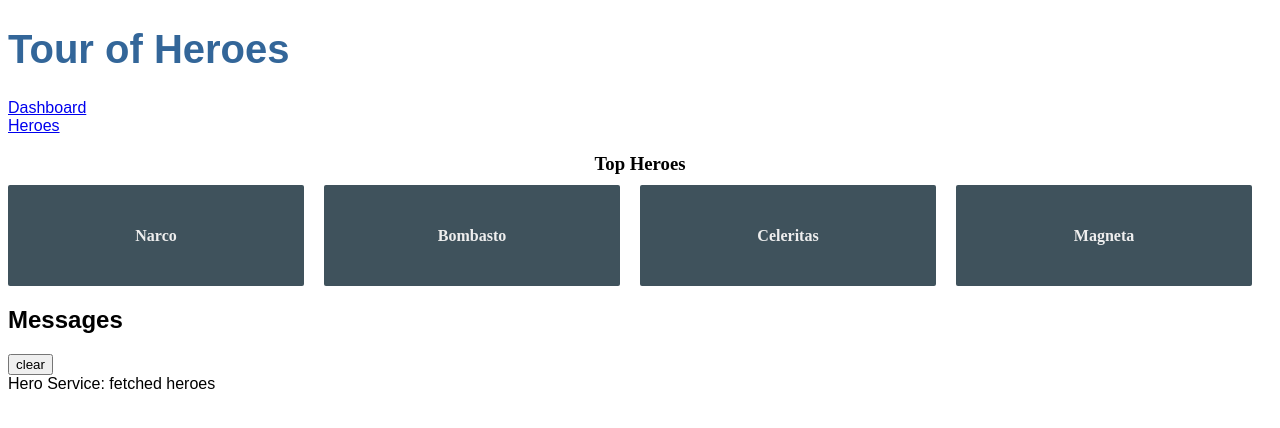
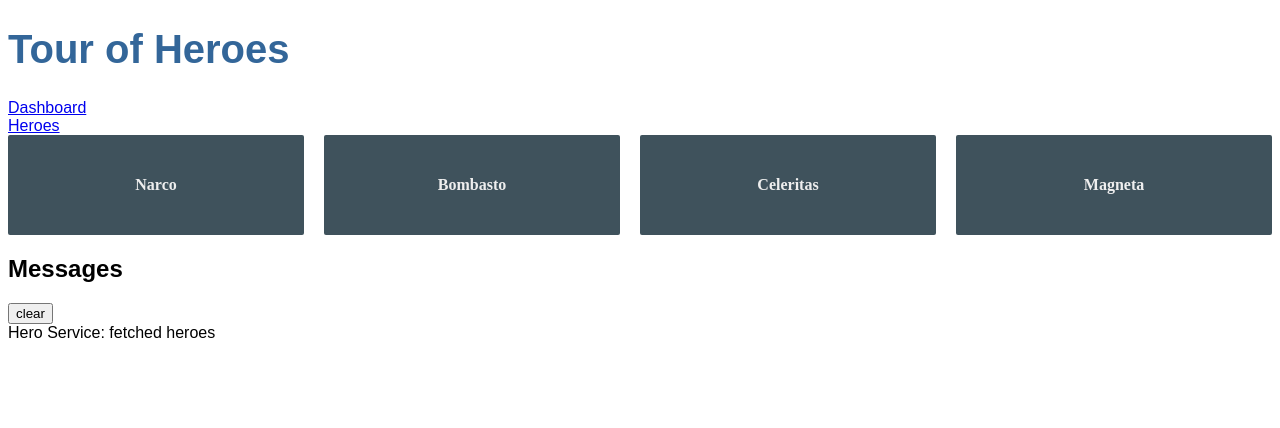
Before and after one commit to yoheihamaguchi/angular-tutorial, an Angular app: page /dashboard in a window 1280 px wide. Shown: the top 428 px of the page. Built offline with nearby package versions, Linux system fonts and the light colour scheme.

Commit message:
ルーターリンクの編集

```diff
--- a/src/app/dashboard/dashboard.component.html
+++ b/src/app/dashboard/dashboard.component.html
@@ -1,8 +1,5 @@
-<h3>Top Heroes</h3>
-<div class="grid grid-pad">
-    <a *ngFor="let hero of heroes" class="col-1-4">
-        <div class="module hero">
-            <h4>{{hero.name}}</h4>
-        </div>
-    </a>
-</div>
+<a *ngFor="let hero of heroes" class="col-1-4" routerLink="/detail/{{hero.id}}">
+    <div class="module hero">
+        <h4>{{hero.name}}</h4>
+    </div>
+</a>
--- a/src/app/heroes/heroes.component.html
+++ b/src/app/heroes/heroes.component.html
@@ -1,6 +1,7 @@
-<h2>My Heroes</h2>
 <ul class="heroes">
-    <li *ngFor="let hero of heroes" (click)="onSelect(hero)" [class.selected]='hero===selectedHero'>
-        <span class="badge">{{hero.id}}</span> {{hero.name}}
+    <li *ngFor="let hero of heroes">
+        <a routerLink="/detail/{{hero.id}}">
+            <span class="badge">{{hero.id}}</span> {{hero.name}}
+        </a>
     </li>
 </ul>
```
